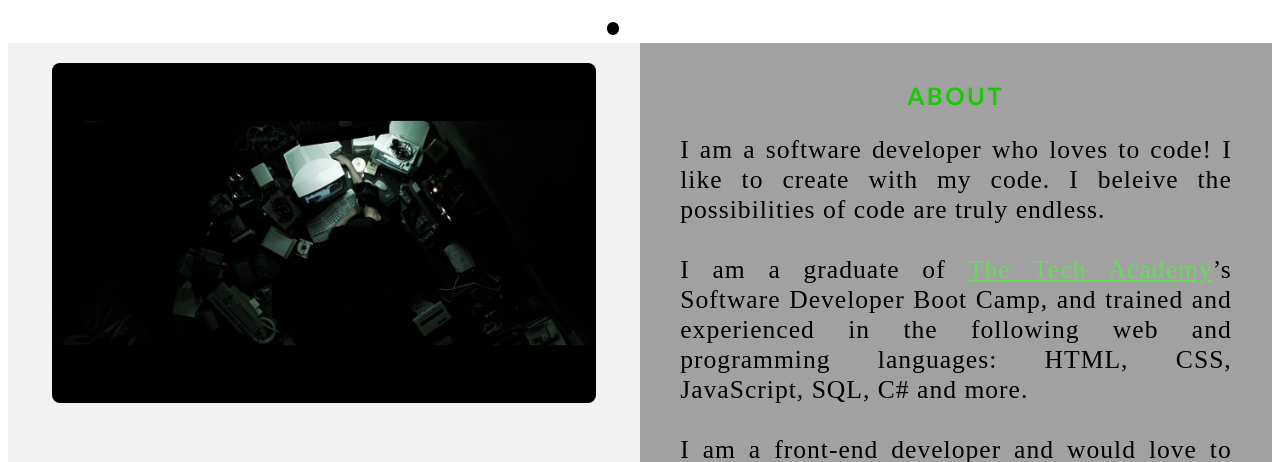
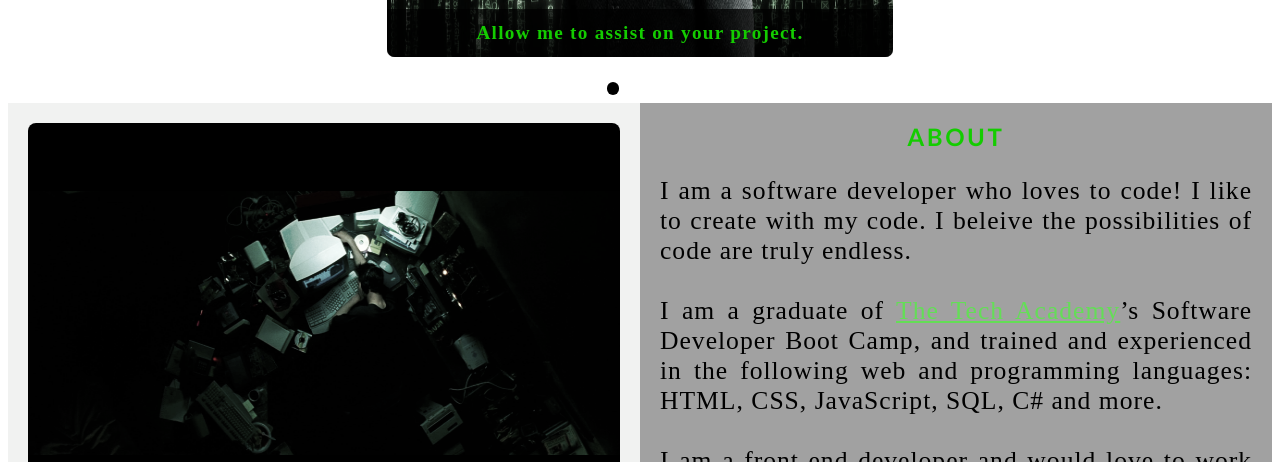
Before and after one commit to ksanchez99/Project_M, a plain HTML site: page index.html in a window 1280 px wide. Shown: the part 1246-1708 px from the top of the page. Drawn offline with Linux system fonts and the light colour scheme.

Commit message:
New changes

```diff
--- a/index.html
+++ b/index.html
@@ -65,7 +65,7 @@
                      <!--Slide 2/3-->
                      <div class="mySlides fade">
                         <img class="Slide_Images" src="images/HTML_CSS_and_JavaScript.jpeg" alt="HTML, CSS, JS Logos">
-                        <div class="text">I am a front-end web developer,<br> trained in:<br>HTML, CSS and Javascript</div>
+                        <div class="text">I am a front-end web developer,<br> trained in:<br>HTML, CSS and JavaScript</div>
                     </div>
                       <!--Slide 3/3-->
                       <div class="mySlides fade">
--- a/stylesheet/portfolio.css
+++ b/stylesheet/portfolio.css
@@ -86,7 +86,7 @@ img {
     filter: grayscale(75%); /* This rids our pictures of 75% of their color */
     border-radius: 8px; /* Gives all images slightly rounded corners */
     max-width: 100%; /* Ensures all images stay within the width of their container */
-    height: 340px; /* Sets the height of all images */
+    height: 400px; /* Sets the height of all images */
     display: block; /* By specifying block display we can ensure our images are able to be centered */
     margin-left: auto; /* In combination with "margin-right: auto" this centers all images */
     margin-right: auto;
@@ -332,8 +332,8 @@ footer {
 .Column_1 {
     float: left;
     width: 50%; /* This ensures the column takes up half of the page width */
-    padding: 1.6%;
-    height: 450px; /* This sets the height of the column to 400px -  this may need to be adjusted depending on the text you enter */
+    padding-bottom: 2%;
+    height: 400px; /* This sets the height of the column to 400px -  this may need to be adjusted depending on the text you enter */
     background-color: rgb(161, 161, 161); /* Sets the background color of the columns with class Column_1 */
 }
 
@@ -464,7 +464,7 @@ button:hover, .form-container .btn:hover {
 /*Media rules for paragraph font size for different screen sizes*/
 @media screen and (max-width: 527px) {
     p {
-        font-size: 3.75vw;
+        font-size: 2.75vw;
     }
 }
 
```
